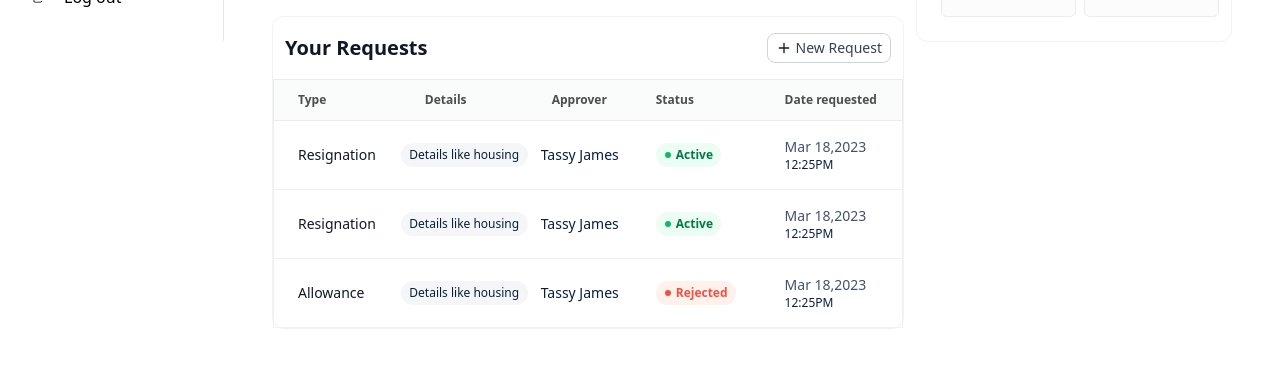
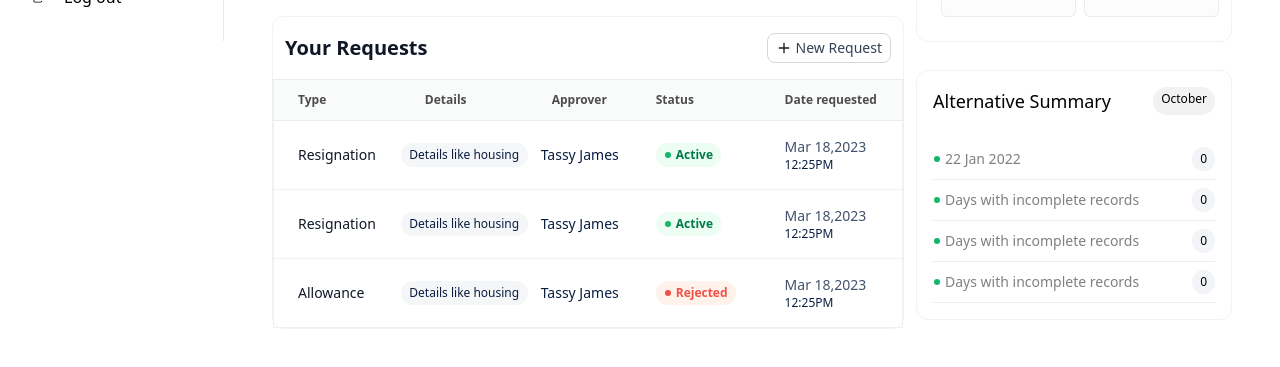
Before and after one commit to tilobaaa/aerten-hr, a React (Vite) app: page /dashboard in a window 1280 px wide. Shown: the part 759-1126 px from the top of the page. Built offline with nearby package versions, Linux system fonts and the light colour scheme.

Commit message:
welldone

```diff
--- a/src/components/Request.jsx
+++ b/src/components/Request.jsx
@@ -6,7 +6,7 @@ import redDotSvg from "../assets/red_dot.svg";
 
 const Request = () => {
   return (
-    <div className="w-full my-11  border-1 rounded-xl border-[#F2F2F2]">
+    <div className="w-full mt-11  border-1 rounded-xl border-[#F2F2F2]">
       <div className="py-4 px-3 flex justify-between items-center">
         <h4 className="text-gray-900 text-xl font-bold">Your Requests</h4>
         <button className="flex items-center gap-1 text-sm text-[#344054] px-2 py-1 border-1 border-gray-300 rounded-lg">
--- a/src/components/RightSideDash.jsx
+++ b/src/components/RightSideDash.jsx
@@ -1,6 +1,7 @@
 import React from 'react'
 import { scheduleData } from '../assets/requestArray';
 import circlePng from '../assets/circle.png';
+import greenDotSvg from '../assets/green_dot.svg'
 
 const RightSideDash = () => {
   return (
@@ -46,6 +47,47 @@ const RightSideDash = () => {
           </div>
         </div>
       </div>
+      {/* Attendance summary */}
+      <div className='flex flex-col gap-6 p-4 border-1 border-[#F2F2F2] rounded-xl '>
+        <div className='flex justify-between  '>
+          <p className='text-lg text-bold'>Alternative Summary</p>
+          <p className='px-2 py-1 bg-[#F2F2F2] rounded-2xl text-xs'>October</p>
+        </div>
+        <div>
+          <div className='flex justify-between border-b-1 border-[#EAECF0] py-2'>
+            <div className='flex items-center gap-1 w-full'>
+              <img className='w-2 h-2'  src={greenDotSvg} alt="" />
+              <p className='text-sm text-[#808080]'>22 Jan 2022</p>
+            </div>
+            {/* badge */}
+            <p className='px-2 py-1 rounded-2xl bg-[#F2F4F7] text-xs '>0</p>
+          </div>
+           <div className='flex justify-between border-b-1 border-[#EAECF0] py-2'>
+            <div className='flex items-center gap-1 w-full'>
+              <img className='w-2 h-2'  src={greenDotSvg} alt="" />
+              <p className='text-sm text-[#808080]'>Days with incomplete records</p>
+            </div>
+            {/* badge */}
+            <p className='px-2 py-1 rounded-2xl bg-[#F2F4F7] text-xs '>0</p>
+          </div>
+           <div className='flex justify-between border-b-1 border-[#EAECF0] py-2'>
+            <div className='flex items-center gap-1 w-full'>
+              <img className='w-2 h-2'  src={greenDotSvg} alt="" />
+              <p className='text-sm text-[#808080]'>Days with incomplete records</p>
+            </div>
+            {/* badge */}
+            <p className='px-2 py-1 rounded-2xl bg-[#F2F4F7] text-xs '>0</p>
+          </div>
+           <div className='flex justify-between border-b-1 border-[#EAECF0] py-2'>
+            <div className='flex items-center gap-1 w-full'>
+              <img className='w-2 h-2'  src={greenDotSvg} alt="" />
+              <p className='text-sm text-[#808080]'>Days with incomplete records</p>
+            </div>
+            {/* badge */}
+            <p className='px-2 py-1 rounded-2xl bg-[#F2F4F7] text-xs '>0</p>
+          </div>
+        </div>
+      </div>
     </div>
   )
 }
```
